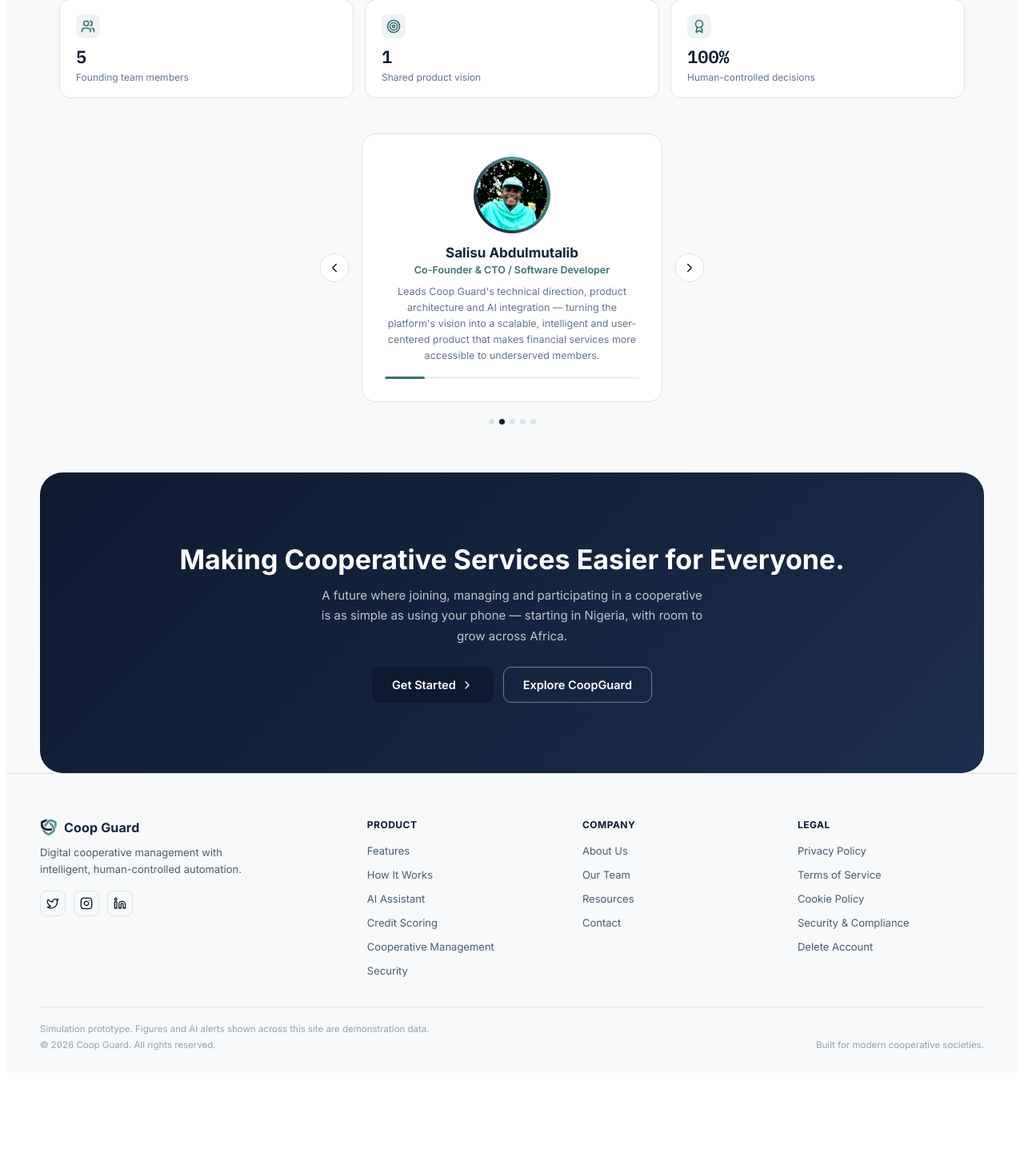
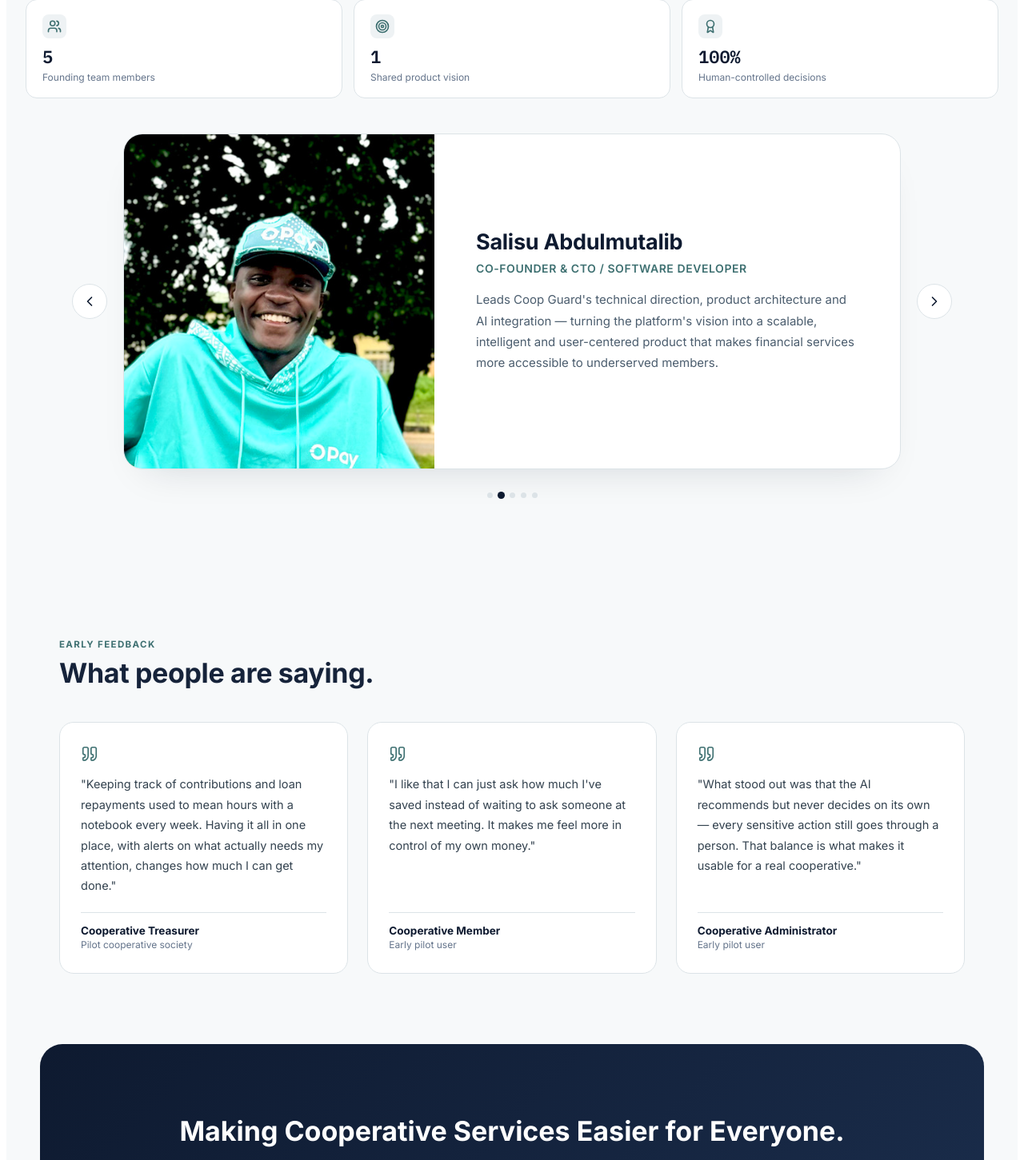
Before and after one commit to Mutalib627/opay-final, a React (Vite) app: page / in a window 1280 px wide. Shown: the part 8864-10315 px from the top of the page at 80% size. Before the commit the page ends 10214 px from the top, so only its background shows below. Built offline with nearby package versions, Linux system fonts and the light colour scheme.

Commit message:
Update Landing.jsx

```diff
--- a/src/landing/Landing.jsx
+++ b/src/landing/Landing.jsx
@@ -29,6 +29,7 @@ import {
   Target,
   TrendingUp,
   Award,
+  Quote,
   Twitter,
   Instagram,
   Linkedin,
@@ -261,6 +262,27 @@ const ABOUT_STATS = [
   { icon: Users, value: 5, suffix: "", label: "Founding team members" },
   { icon: Target, value: 1, suffix: "", label: "Shared product vision" },
   { icon: Award, value: 100, suffix: "%", label: "Human-controlled decisions" },
+];
+
+// Placeholder testimonials — role-based, not attributed to specific named
+// individuals. Swap these for real pilot / user feedback before this page
+// goes in front of investors.
+const TESTIMONIALS = [
+  {
+    quote: "Keeping track of contributions and loan repayments used to mean hours with a notebook every week. Having it all in one place, with alerts on what actually needs my attention, changes how much I can get done.",
+    name: "Cooperative Treasurer",
+    org: "Pilot cooperative society",
+  },
+  {
+    quote: "I like that I can just ask how much I've saved instead of waiting to ask someone at the next meeting. It makes me feel more in control of my own money.",
+    name: "Cooperative Member",
+    org: "Early pilot user",
+  },
+  {
+    quote: "What stood out was that the AI recommends but never decides on its own — every sensitive action still goes through a person. That balance is what makes it usable for a real cooperative.",
+    name: "Cooperative Administrator",
+    org: "Early pilot user",
+  },
 ];
 
 // Real team information — photos live in /public/team, referenced by path.
@@ -999,10 +1021,11 @@ function TeamSection() {
   const count = TEAM_MEMBERS.length;
   const { index, setIndex, next, prev, setPaused } = useAutoRotate(count, 6000);
   const [statsRef, statsVisible] = useReveal();
+  const member = TEAM_MEMBERS[index];
 
   return (
     <RevealSection id="team" className="cgl-team">
-      <div className="cgl-section-head">
+      <div className="cgl-section-head cgl-section-head--wide">
         <p className="cgl-eyebrow">About us</p>
         <h2>The people building Coop Guard</h2>
         <p className="cgl-section-copy">{ABOUT_MISSION}</p>
@@ -1026,29 +1049,28 @@ function TeamSection() {
           onMouseLeave={() => setPaused(false)}
         >
           <button className="cgl-team-nav" onClick={prev} aria-label="Previous team member" type="button">
-            <ChevronLeft size={18} />
+            <ChevronLeft size={20} />
           </button>
 
           <div className="cgl-team-card" key={index}>
-            <div className="cgl-team-photo-ring">
-              <div className="cgl-team-photo">
-                {TEAM_MEMBERS[index].photoUrl ? (
-                  <img src={TEAM_MEMBERS[index].photoUrl} alt={TEAM_MEMBERS[index].name} />
-                ) : (
-                  <Users size={28} strokeWidth={1.8} />
-                )}
-              </div>
+            <div className="cgl-team-photo">
+              {member.photoUrl ? (
+                <img src={member.photoUrl} alt={member.name} />
+              ) : (
+                <span className="cgl-team-photo-fallback">
+                  <Users size={48} strokeWidth={1.6} />
+                </span>
+              )}
             </div>
-            <h3>{TEAM_MEMBERS[index].name}</h3>
-            <p className="cgl-team-role">{TEAM_MEMBERS[index].role}</p>
-            {TEAM_MEMBERS[index].bio && <p className="cgl-team-bio">{TEAM_MEMBERS[index].bio}</p>}
-            <div className="cgl-team-progress-track">
-              <div className="cgl-team-progress-fill" />
+            <div className="cgl-team-info">
+              <h3>{member.name}</h3>
+              <p className="cgl-team-role">{member.role}</p>
+              {member.bio && <p className="cgl-team-bio">{member.bio}</p>}
             </div>
           </div>
 
           <button className="cgl-team-nav" onClick={next} aria-label="Next team member" type="button">
-            <ChevronRight size={18} />
+            <ChevronRight size={20} />
           </button>
 
           <div className="cgl-team-dots">
@@ -1064,6 +1086,29 @@ function TeamSection() {
           </div>
         </div>
       )}
+    </RevealSection>
+  );
+}
+
+function Testimonials() {
+  return (
+    <RevealSection id="testimonials" className="cgl-testimonials">
+      <div className="cgl-section-head">
+        <p className="cgl-eyebrow">Early feedback</p>
+        <h2>What people are saying.</h2>
+      </div>
+      <div className="cgl-testimonial-grid">
+        {TESTIMONIALS.map((t) => (
+          <div className="cgl-testimonial-card" key={t.name + t.org}>
+            <Quote size={22} strokeWidth={1.8} className="cgl-testimonial-icon" />
+            <p className="cgl-testimonial-quote">"{t.quote}"</p>
+            <div className="cgl-testimonial-attribution">
+              <span className="cgl-testimonial-name">{t.name}</span>
+              <span className="cgl-testimonial-org">{t.org}</span>
+            </div>
+          </div>
+        ))}
+      </div>
     </RevealSection>
   );
 }
@@ -1240,6 +1285,7 @@ export default function Landing({ onNavigate }) {
       <HumanControlled />
       <BusinessModel />
       <TeamSection />
+      <Testimonials />
       <FinalCTA onNavigate={navigate} />
       <Footer />
       <LandingStyles />
@@ -1555,28 +1601,46 @@ function LandingStyles() {
       .cgl-about-stat-icon { width: 30px; height: 30px; border-radius: 8px; background: var(--cgl-paper-2); color: var(--cgl-teal-deep); display: flex; align-items: center; justify-content: center; margin-bottom: 4px; }
       .cgl-about-stat-value { font-size: 22px; font-weight: 700; color: var(--cgl-navy); }
       .cgl-about-stat-label { font-size: 12px; color: #64748B; }
-      .cgl-team-photo-ring { width: 96px; height: 96px; border-radius: 50%; margin: 0 auto 14px; padding: 4px; background: conic-gradient(var(--cgl-teal), var(--cgl-teal-deep), var(--cgl-navy), var(--cgl-teal)); }
-      .cgl-team-photo-ring .cgl-team-photo { width: 100%; height: 100%; margin: 0; }
-      .cgl-team-progress-track { margin-top: 16px; height: 3px; border-radius: 999px; background: var(--cgl-paper-2); overflow: hidden; }
-      .cgl-team-progress-fill { height: 100%; width: 0%; background: var(--cgl-teal-deep); border-radius: 999px; animation: cgl-team-progress 6s linear forwards; }
-      @keyframes cgl-team-progress { from { width: 0%; } to { width: 100%; } }
-
       /* Team */
+      .cgl-root section.cgl-team { max-width: 1320px; }
+      .cgl-section-head--wide { max-width: 760px; }
       .cgl-team-pending { display: flex; flex-direction: column; align-items: center; gap: 10px; padding: 48px 20px; color: #94A3B0; text-align: center; }
       .cgl-team-pending p { margin: 0; font-size: 13.5px; }
-      .cgl-team-carousel { position: relative; display: flex; align-items: center; justify-content: center; gap: 16px; max-width: 480px; margin: 0 auto; }
-      .cgl-team-nav { background: #fff; border: 1px solid var(--cgl-line); border-radius: 50%; width: 36px; height: 36px; display: flex; align-items: center; justify-content: center; cursor: pointer; color: var(--cgl-navy); flex-shrink: 0; transition: background 0.15s ease; }
-      .cgl-team-nav:hover { background: var(--cgl-paper-2); }
-      .cgl-team-card { background: #fff; border: 1px solid var(--cgl-line); border-radius: 18px; padding: 28px; text-align: center; flex: 1; animation: cgl-team-fade 0.5s ease; }
-      @keyframes cgl-team-fade { from { opacity: 0; transform: translateY(6px); } to { opacity: 1; transform: translateY(0); } }
-      .cgl-team-photo { width: 84px; height: 84px; border-radius: 50%; background: var(--cgl-paper-2); color: var(--cgl-navy); display: flex; align-items: center; justify-content: center; margin: 0 auto 14px; overflow: hidden; }
-      .cgl-team-photo img { width: 100%; height: 100%; object-fit: cover; object-position: center; }
-      .cgl-team-card h3 { font-size: 17px; margin: 0 0 4px; }
-      .cgl-team-role { font-size: 12.5px; font-weight: 600; color: var(--cgl-teal-deep); margin: 0 0 10px; }
-      .cgl-team-bio { font-size: 12.5px; line-height: 1.6; color: #64748B; margin: 0; }
-      .cgl-team-dots { position: absolute; bottom: -28px; left: 0; right: 0; display: flex; justify-content: center; gap: 6px; }
-      .cgl-team-dot { width: 7px; height: 7px; border-radius: 50%; background: var(--cgl-line); border: none; cursor: pointer; padding: 0; }
-      .cgl-team-dot.is-active { background: var(--cgl-navy); }
+      .cgl-team-carousel { position: relative; display: flex; align-items: center; justify-content: center; gap: 20px; max-width: 1100px; margin: 0 auto; padding-bottom: 36px; }
+      .cgl-team-nav { background: #fff; border: 1px solid var(--cgl-line); border-radius: 50%; width: 44px; height: 44px; display: flex; align-items: center; justify-content: center; cursor: pointer; color: var(--cgl-navy); flex-shrink: 0; transition: background 0.15s ease, border-color 0.15s ease; }
+      .cgl-team-nav:hover { background: var(--cgl-paper-2); border-color: var(--cgl-teal); }
+      .cgl-team-card { background: #fff; border: 1px solid var(--cgl-line); border-radius: 24px; overflow: hidden; display: flex; align-items: stretch; flex: 1; min-height: 420px; box-shadow: 0 24px 48px -30px rgba(15, 30, 45, 0.18); animation: cgl-team-fade 0.5s ease; }
+      @keyframes cgl-team-fade { from { opacity: 0; transform: translateY(8px); } to { opacity: 1; transform: translateY(0); } }
+      .cgl-team-photo { width: 40%; flex-shrink: 0; background: var(--cgl-paper-2); overflow: hidden; }
+      .cgl-team-photo img { width: 100%; height: 100%; object-fit: cover; object-position: center top; display: block; }
+      .cgl-team-photo-fallback { width: 100%; height: 100%; display: flex; align-items: center; justify-content: center; background: var(--cgl-navy); color: #fff; }
+      .cgl-team-info { flex: 1; display: flex; flex-direction: column; justify-content: center; padding: 48px 52px; }
+      .cgl-team-info h3 { font-size: 27px; font-weight: 700; margin: 0 0 8px; letter-spacing: -0.01em; color: var(--cgl-navy); }
+      .cgl-team-role { font-size: 14px; font-weight: 600; text-transform: uppercase; letter-spacing: 0.04em; color: var(--cgl-teal-deep); margin: 0 0 18px; }
+      .cgl-team-bio { font-size: 15px; line-height: 1.75; color: #4B5D6E; margin: 0; max-width: 520px; }
+      .cgl-team-dots { position: absolute; bottom: 0; left: 0; right: 0; display: flex; justify-content: center; gap: 7px; }
+      .cgl-team-dot { width: 7px; height: 7px; border-radius: 50%; background: var(--cgl-line); border: none; cursor: pointer; padding: 0; transition: background 0.15s ease, transform 0.15s ease; }
+      .cgl-team-dot.is-active { background: var(--cgl-navy); transform: scale(1.3); }
+      @media (max-width: 860px) {
+        .cgl-team-carousel { gap: 10px; }
+        .cgl-team-card { flex-direction: column; min-height: 0; }
+        .cgl-team-photo { width: 100%; aspect-ratio: 16 / 10; }
+        .cgl-team-info { padding: 32px 28px; }
+        .cgl-team-info h3 { font-size: 22px; }
+      }
+      @media (max-width: 560px) {
+        .cgl-team-nav { width: 36px; height: 36px; }
+      }
+
+      /* Testimonials */
+      .cgl-testimonial-grid { display: grid; grid-template-columns: repeat(3, 1fr); gap: 24px; }
+      @media (max-width: 900px) { .cgl-testimonial-grid { grid-template-columns: 1fr; } }
+      .cgl-testimonial-card { background: #fff; border: 1px solid var(--cgl-line); border-radius: 18px; padding: 28px 26px; display: flex; flex-direction: column; }
+      .cgl-testimonial-icon { color: var(--cgl-teal-deep); margin-bottom: 14px; }
+      .cgl-testimonial-quote { font-size: 14.5px; line-height: 1.75; color: #33424F; margin: 0 0 20px; flex: 1; }
+      .cgl-testimonial-attribution { display: flex; flex-direction: column; gap: 2px; padding-top: 14px; border-top: 1px solid var(--cgl-line); }
+      .cgl-testimonial-name { font-size: 13.5px; font-weight: 700; color: var(--cgl-navy); }
+      .cgl-testimonial-org { font-size: 12px; color: #64748B; }
 
       /* Compare */
       .cgl-compare-grid { display: grid; grid-template-columns: 1fr 1fr; gap: 16px; }
```
